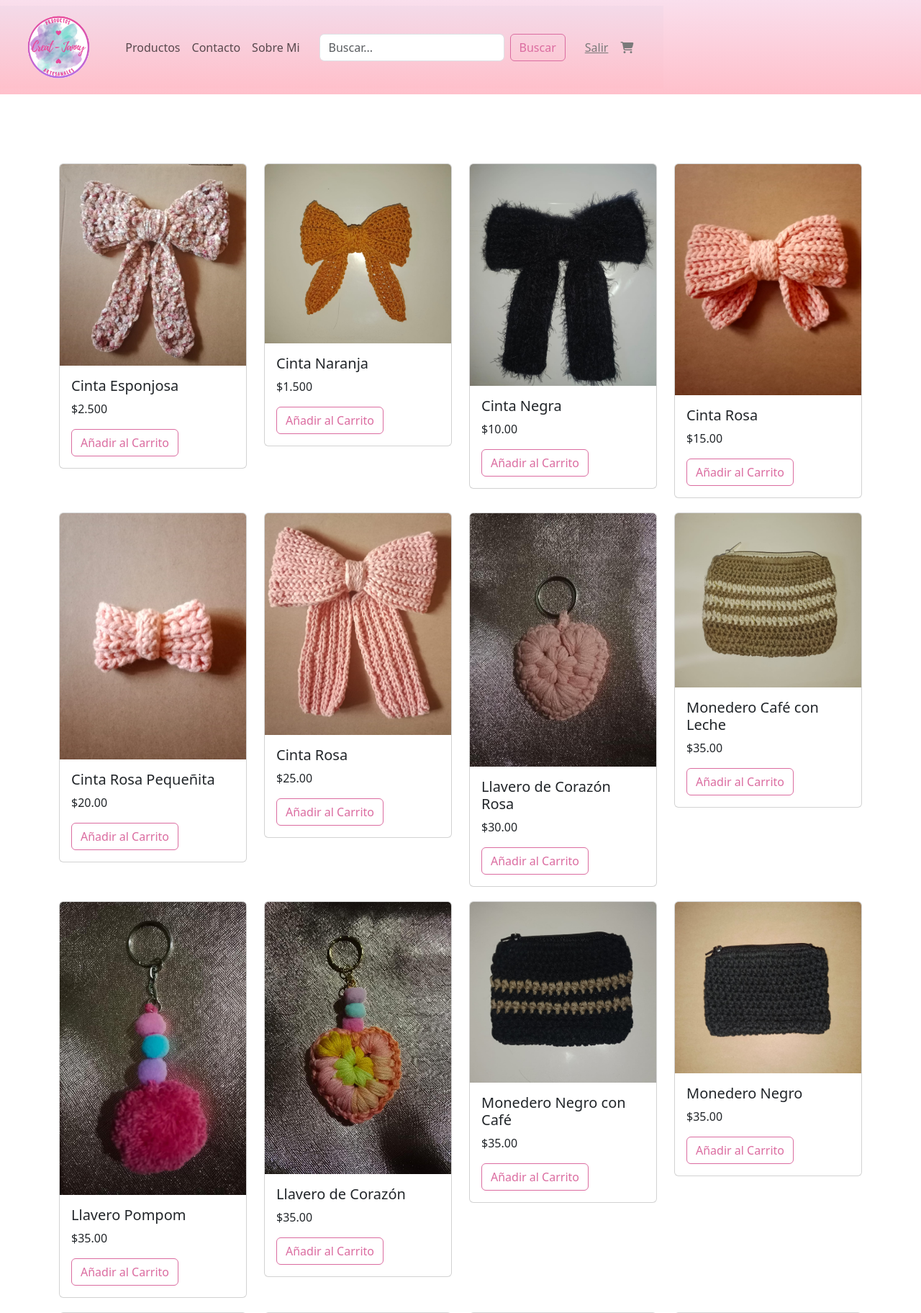
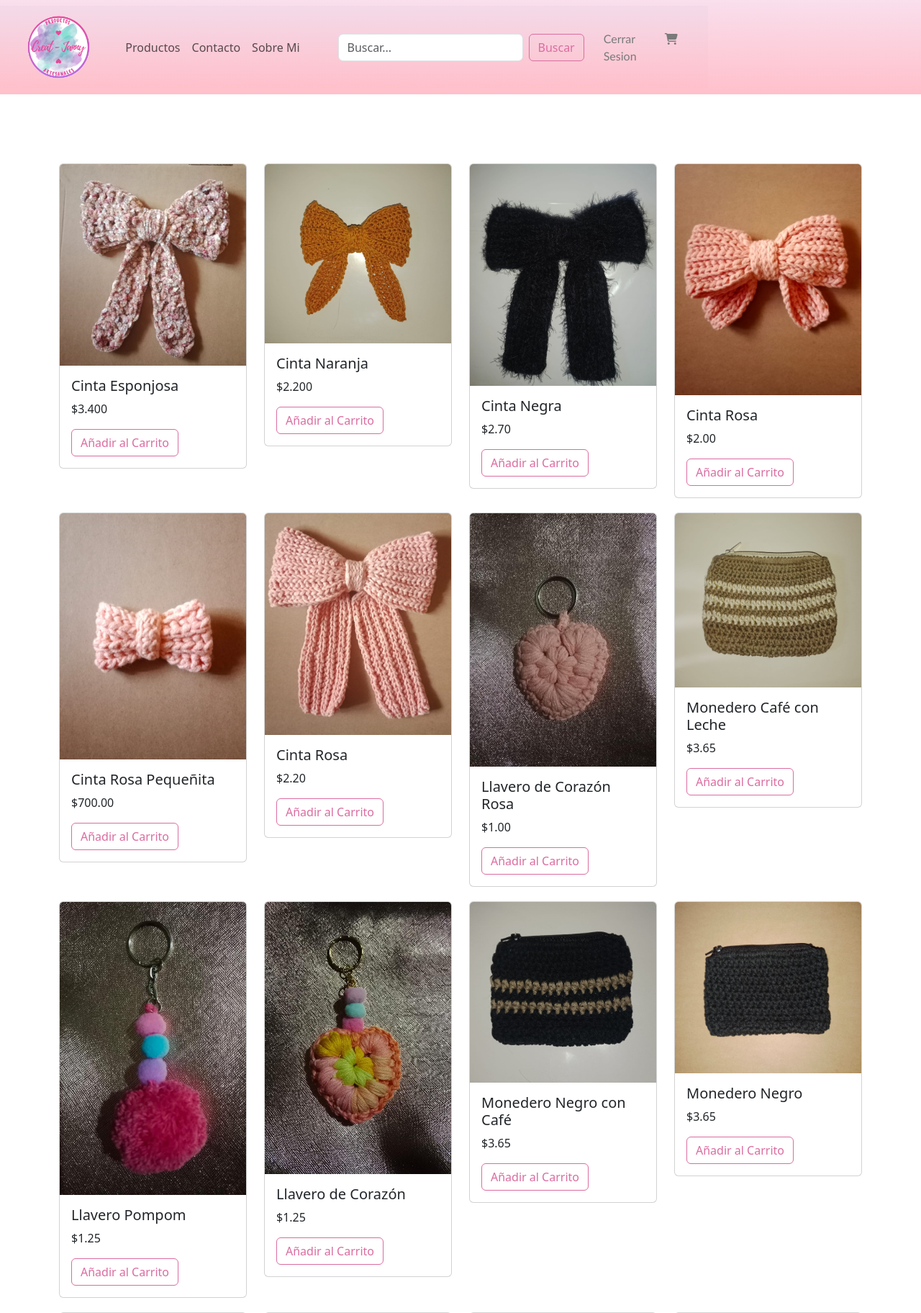
Before and after one commit to yul1s/CpaginaProdemu, a Django app: page /carrito in a window 1280 px wide. Shown: the top 1824 px of the page at 72% size. Run offline with Django 5.2, Linux system fonts and the light colour scheme; a user stored in the database is signed in; some libraries are stand-ins or nearby versions; some web fonts are replaced.

Commit message:
actualizando

```diff
--- a/tienda/forms.py
+++ b/tienda/forms.py
@@ -1,6 +1,7 @@
 from django import forms
 from django.contrib.auth.forms import UserCreationForm
 from .models import Contacto
+from django.contrib.auth.models import User
 
 class ContactoForm(forms.ModelForm):
     class Meta:
@@ -9,4 +10,6 @@ class ContactoForm(forms.ModelForm):
 
 
 class CustomUserCreationForm(UserCreationForm):
-    pass
+    class Meta:
+        model = User
+        fields = ['username', 'first_name', 'last_name', 'email', 'password1', 'password2']
--- a/tienda/static/css/style.css
+++ b/tienda/static/css/style.css
@@ -51,6 +51,7 @@ body{
 
 .buttons a{
     color: rgb(122, 122, 122);
+    font-family:'Gill Sans', 'Gill Sans MT', Calibri, 'Trebuchet MS', sans-serif;
 }
 
 .buttons a:hover{
--- a/tienda/static/js/script.js
+++ b/tienda/static/js/script.js
@@ -10,24 +10,24 @@ document.addEventListener('DOMContentLoaded', () => {
 
   // PRODUCTOS
   const products = [
-      { name: "Cinta Negra", price: 10.00, img: "static/img/cinta-negra.jpg" },
-      { name: "Cinta Rosa", price: 15.00, img: "img/cinta-rosa-pequeña.jpg" },
-      { name: "Cinta Rosa Pequeñita", price: 20.00, img: "img/cinta-rosa-pequeñita.jpg"},
-      { name: "Cinta Rosa", price: 25.00, img: "img/cinta-rosa.jpg" },
-      { name: "Llavero de Corazón Rosa", price: 30.00, img: "img/llavero-rosa.jpg" },
-      { name: "Monedero Café con Leche", price: 35.00, img: "img/monedero-cierre-cafe.jpg" },
-      { name: "Llavero Pompom", price: 35.00, img: "img/llavero-pompom.jpg" },
-      { name: "Llavero de Corazón", price: 35.00, img: "img/llavero-colores.jpg" },
-      { name: "Monedero Negro con Café", price: 35.00, img: "img/monedero-cierre-negro-cafe.jpg" },
-      { name: "Monedero Negro", price: 35.00, img: "img/monedero-cierre-negro.jpg" },
-      { name: "Monedero Palo Rosa", price: 35.00, img: "img/monedero-rosa-rojo.jpg" },
-      { name: "Moño Girasol", price: 35.00, img: "img/monio-amarillo-cafe.jpg" },
-      { name: "Moño Sunshine", price: 35.00, img: "img/monio-amarillo.jpg" },
-      { name: "Moño café", price: 35.00, img: "img/monio-cafe.jpg" },
-      { name: "Moño Morado", price: 35.00, img: "img/monio-morado.jpg" },
-      { name: "Moño Rosaseo", price: 35.00, img: "img/monio-lana-esponjosa.jpg" },
-      { name: "Moño Negro", price: 35.00, img: "img/monno-negro.jpg" },
-      { name: "Recipiente", price: 35.00, img: "img/recipiente-rojo2.jpg" }
+      { name: "Cinta Negra", price: 2.700, img: "static/img/cinta-negra.jpg" },
+      { name: "Cinta Rosa", price: 2.000, img: "static/img/cinta-rosa-pequeña.jpg" },
+      { name: "Cinta Rosa Pequeñita", price: 700, img: "static/img/cinta-rosa-pequeñita.jpg"},
+      { name: "Cinta Rosa", price: 2.200, img: "static/img/cinta-rosa.jpg" },
+      { name: "Llavero de Corazón Rosa", price: 1.000, img: "static/img/llavero-rosa.jpg" },
+      { name: "Monedero Café con Leche", price: 3.650, img: "static/img/monedero-cierre-cafe.jpg" },
+      { name: "Llavero Pompom", price: 1.250, img: "static/img/llavero-pompom.jpg" },
+      { name: "Llavero de Corazón", price: 1.250, img: "static/img/llavero-colores.jpg" },
+      { name: "Monedero Negro con Café", price: 3.650, img: "static/img/monedero-cierre-negro-cafe.jpg" },
+      { name: "Monedero Negro", price: 3.650, img: "static/img/monedero-cierre-negro.jpg" },
+      { name: "Monedero Palo Rosa", price: 3.650, img: "static/img/monedero-rosa-rojo.jpg" },
+      { name: "Moño Girasol", price: 3.000, img: "static/img/monio-amarillo-cafe.jpg" },
+      { name: "Moño Sunshine", price: 3.000, img: "static/img/monio-amarillo.jpg" },
+      { name: "Moño café", price: 3.000, img: "static/img/monio-cafe.jpg" },
+      { name: "Moño Morado", price: 3.000, img: "static/img/monio-morado.jpg" },
+      { name: "Moño Rosaseo", price: 3.500, img: "static/img/monio-lana-esponjosa.jpg" },
+      { name: "Moño Negro", price: 3.200, img: "static/img/monno-negro.jpg" },
+      { name: "Recipiente", price: 4.500, img: "static/img/recipiente-rojo2.jpg" }
   ];
 
   // RENDERIZAR PRODUCTOS
--- a/tienda/templates/registration/login.html
+++ b/tienda/templates/registration/login.html
@@ -3,16 +3,16 @@
 {% block contenido %}
 {% load crispy_forms_tags %}
 
-    <h2 style="text-align: center;">Inicia Sesión</h2>
+    <h2 style="text-align: center; margin-top: 25px;">Inicia Sesión</h2>
     <form action="" method="post">
         {% csrf_token %}
 
-        <div class="card mx-auto mb-5" style="width: 30rem;">
+        <div class="card mx-auto mb-5 mt-3" style="width: 30rem;">
             <div class="card-body" style="width: auto">
                 <h5 class="card-title">Ingrese sus datos</h5>
                 {{ form | crispy }}
 
-                <a href="signup" style="text-decoration: none;">Registrate</a>
+                <a href="/signup" style="text-decoration: none;">Registrate</a>
                 <button class="btn btn-sm btn-primary float-end" type="submit">Iniciar Sesión</button>
             </div>
         </div>
--- a/tienda/templates/tienda/base.html
+++ b/tienda/templates/tienda/base.html
@@ -42,7 +42,7 @@
             <div class="buttons">
                 <div class="login-button">
                     {% if request.user.is_authenticated %}
-                        <a href={% url 'exit' %}>Salir</a>
+                        <a href={% url 'exit' %} style="text-decoration: none;">Cerrar Sesion</a>
                     {% else %}
                         <a href={% url 'login' %} class="elementor-icon">
                             <i aria-hidden="true" class="fa-solid fa-user"></i></a>
--- a/tienda/templates/tienda/carrito.html
+++ b/tienda/templates/tienda/carrito.html
@@ -10,7 +10,7 @@
                     <img src="{% static 'img/cinta-lana-esponjosa.jpg' %}" class="card-img-top product-image" alt="Producto 1">
                     <div class="card-body">
                         <h5 class="card-title">Cinta Esponjosa</h5>
-                        <p class="card-text">$2.500</p>
+                        <p class="card-text">$3.400</p>
                         <button class="btn btn-primary add-to-cart" data-name="Producto 1" data-price="10.00">Añadir al Carrito</button>
                     </div>
                 </div>
@@ -22,19 +22,16 @@
                     <img src="{% static 'img/cinta-naranja.jpg' %}" class="card-img-top product-image" alt="Producto 2">
                     <div class="card-body">
                         <h5 class="card-title">Cinta Naranja</h5>
-                        <p class="card-text">$1.500</p>
+                        <p class="card-text">$2.200</p>
                         <button class="btn btn-primary add-to-cart" data-name="Producto 2" data-price="15.00">Añadir al Carrito</button>
                     </div>
                 </div>
             </div>
-             <!--SEPARACION DE PRODUCTO-->
-
-
         </div>
     </div>
 
     <!-- CARRITO-->
-    <div class="container mt-5" id="carrito-section">
+    <div class="container mt-5 mb-5" id="carrito-section">
         <div class="row justify-content-center">
             <div class="col-md-8 text-center">
                 <h3>Carrito de Compras</h3>
--- a/tienda/templates/tienda/index.html
+++ b/tienda/templates/tienda/index.html
@@ -51,7 +51,7 @@
                 <img src="{% static 'img/recipiente-rojo.jpg' %}" class="card-img-top" alt="recipiente-rojo">
                 <div class="card-body">
                     <h5 class="card-title">Bol Lana Rojo</h5>
-                    <a href="#" id ="button" class="btn btn-primary">Ver</a>
+                    <a href="productos" id ="button" class="btn btn-primary">Ver</a>
                 </div>
             </div>
         </div>
--- a/tienda/templates/tienda/productos.html
+++ b/tienda/templates/tienda/productos.html
@@ -13,7 +13,7 @@
         <div class="col">
           <div class="card h-100">
             {% if i.portada %}
-              <a href="carrito.html"><img src="{{ i.portada.url }}" class="card-img-top" alt="..." height="370px"></a>
+              <a href="/carrito"><img src="{{ i.portada.url }}" class="card-img-top" alt="..." height="370px"></a>
             {% endif %}
             <div class="card-body">
               <h5 class="card-title">{{ i.producto}}</h5>
--- a/tienda/templates/tienda/search.html
+++ b/tienda/templates/tienda/search.html
@@ -11,7 +11,7 @@
                     <div class="col">
                         <div class="card h-100">
                         {% if p.portada %}
-                            <a href="carrito.html"><img src="{{ p.portada.url }}" class="card-img-top" alt="..." height="370px"></a>
+                            <a href="/carrito"><img src="{{ p.portada.url }}" class="card-img-top" alt="..." height="370px"></a>
                         {% endif %}
                         <div class="card-body">
                             <h5 class="card-title">{{ p.producto}}</h5>
--- a/tienda/views.py
+++ b/tienda/views.py
@@ -34,10 +34,10 @@ def signup(request):
             login(request, user)
 
             return redirect('/')
-    return render(request, 'tienda/signup.html', data)
+    return render(request, 'registration/signup.html', data)
 
 def login(request):
-    return render(request, 'tienda/login.html')
+    return render(request, 'registration/login.html')
 
 def exit(request):
     logout(request)
```
Also changed, not shown: db.sqlite3, tienda/templates/registration/signup.html (renamed from tienda/templates/tienda/signup.html).
